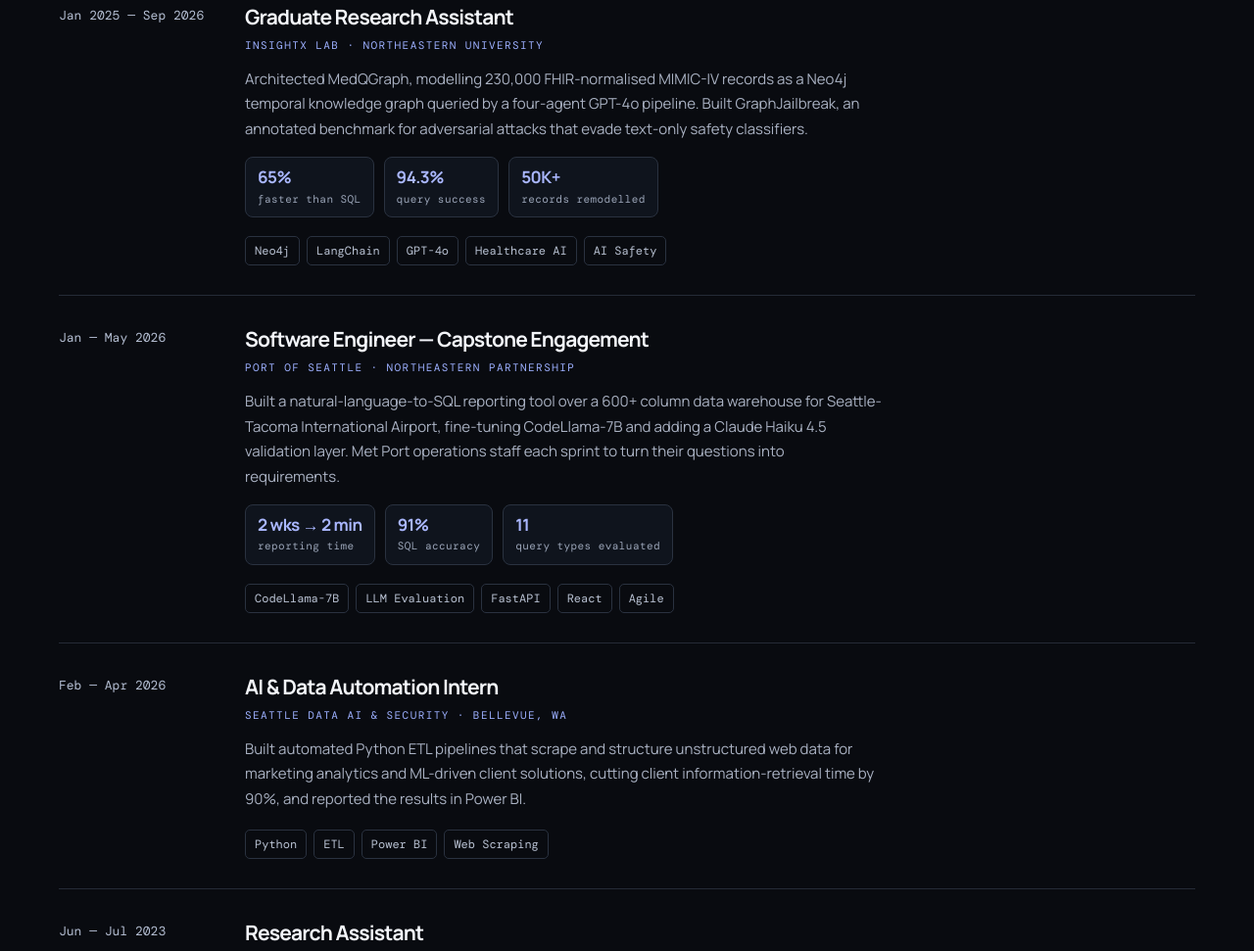
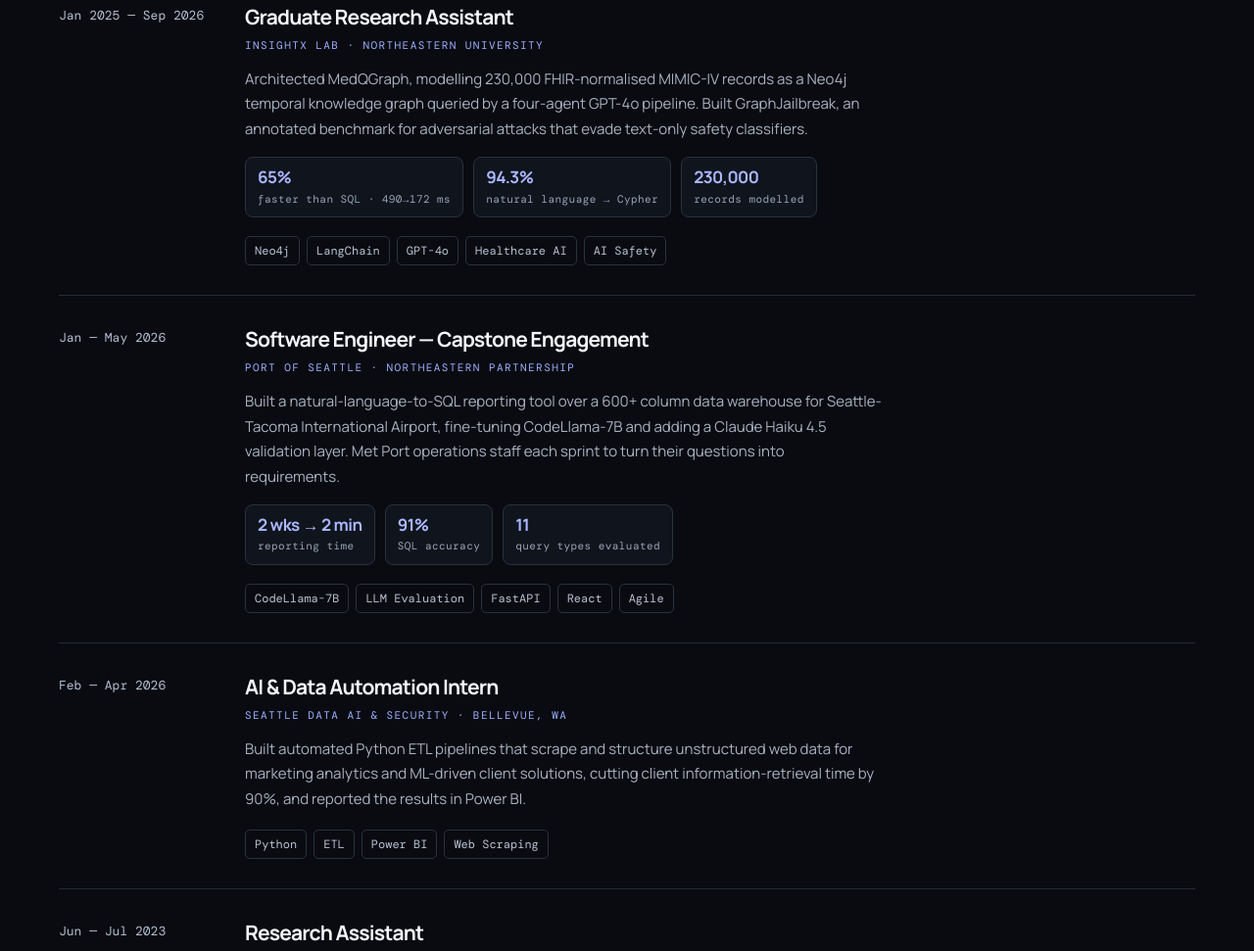
Before and after one commit to Ishan2OO1/Ishan2OO1.github.io, a plain HTML site: page index.html in a window 1280 px wide. Shown: the part 1349-2320 px from the top of the page at 98% size. Drawn offline with nearby package versions, Linux system fonts and the light colour scheme.

Commit message:
Correct the second MedQGraph metrics block too
The Experience section carries its own metrics strip, which the last
commit missed: it still read "94.3% query success" and "50K+ records
remodelled". Same correction as the project card.

Co-Authored-By: Claude Opus 5 <noreply@anthropic.com>

```diff
--- a/index.html
+++ b/index.html
@@ -126,7 +126,7 @@
           <h3>Graduate Research Assistant</h3>
           <div class="research-kicker">INSIGHTX LAB · NORTHEASTERN UNIVERSITY</div>
           <p>Architected MedQGraph, modelling 230,000 FHIR-normalised MIMIC-IV records as a Neo4j temporal knowledge graph queried by a four-agent GPT-4o pipeline. Built GraphJailbreak, an annotated benchmark for adversarial attacks that evade text-only safety classifiers.</p>
-          <ul class="metrics"><li><b>65%</b><span>faster than SQL</span></li><li><b>94.3%</b><span>query success</span></li><li><b>50K+</b><span>records remodelled</span></li></ul>
+          <ul class="metrics"><li><b>65%</b><span>faster than SQL · 490→172 ms</span></li><li><b>94.3%</b><span>natural language → Cypher</span></li><li><b>230,000</b><span>records modelled</span></li></ul>
           <div class="tags"><span>Neo4j</span><span>LangChain</span><span>GPT-4o</span><span>Healthcare AI</span><span>AI Safety</span></div>
         </div>
         <div class="research-side"></div>
```
